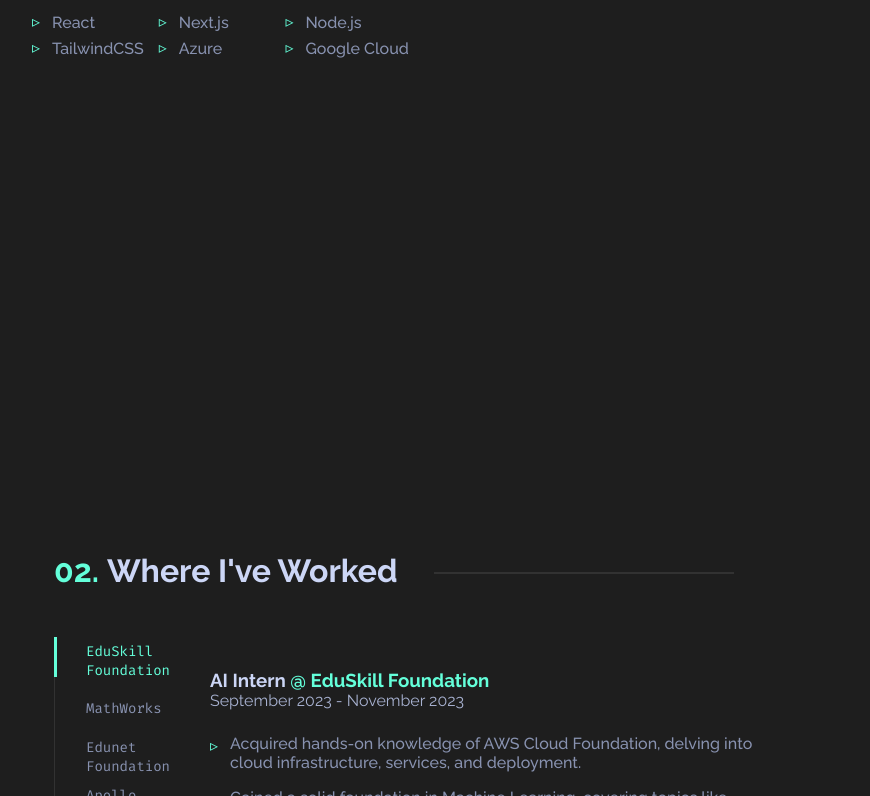
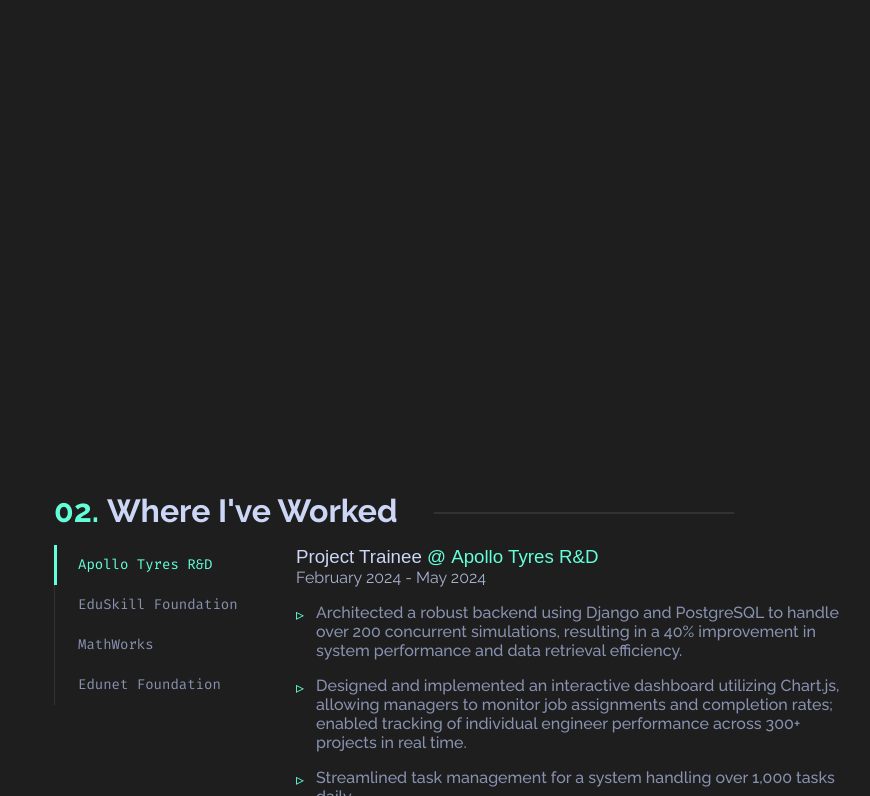
Before and after one commit to lohitkolluri/Portfolio, a Next.js app: page / in a window 1280 px wide. Shown: the part 2004-2800 px from the top of the page, without its empty margins (236-1106 px from the left). Built offline with nearby package versions, Linux system fonts and the light colour scheme.

Commit message:
✨ Add Custom Cursor Effect

```diff
--- a/src/pages/index.tsx
+++ b/src/pages/index.tsx
@@ -1,3 +1,4 @@
+import { useEffect } from "react";
 import Head from "next/head";
 import { useState } from "react";
 import Email from "../components/Email";
@@ -21,27 +22,93 @@
     setTimeout(() => setShowContent(true), 450);
   };
 
+  useEffect(() => {
+    const links = document.querySelectorAll("nav > .hover-this");
+    const cursor = document.querySelector(".cursor");
+
+    const animateit = (e) => {
+      const { offsetX: x, offsetY: y } = e,
+        { offsetWidth: width, offsetHeight: height } = e.target,
+        move = 25,
+        xMove = (x / width) * (move * 2) - move,
+        yMove = (y / height) * (move * 2) - move;
+
+      cursor.classList.add("cursor-animate");
+      cursor.style.transform = `translate(${xMove}px, ${yMove}px) scale(1.2)`;
+
+      if (e.type === "mouseleave") {
+        cursor.classList.remove("cursor-animate");
+        cursor.style.transform = "";
+      }
+    };
+
+    const editCursor = (e) => {
+      const cursor = document.querySelector(".cursor");
+      if (cursor) {
+        const { clientX: x, clientY: y } = e;
+        cursor.style.left = x + "px";
+        cursor.style.top = y + "px";
+        cursor.style.transition = "transform 0.2s ease";
+      }
+    };
+
+    const handleMouseDown = () => {
+      const cursor = document.querySelector(".cursor");
+      if (cursor) {
+        cursor.classList.add("clicked");
+        setTimeout(() => {
+          cursor.classList.remove("clicked");
+        }, 300);
+      }
+    };
+
+    links.forEach((link) => link.addEventListener("mousemove", animateit));
+    links.forEach((link) => link.addEventListener("mouseleave", animateit));
+    window.addEventListener("mousemove", editCursor);
+    window.addEventListener("mousedown", handleMouseDown);
+
+    // Add fade-in effect
+    const mainContent = document.querySelector("main");
+    if (mainContent) {
+      mainContent.classList.add("fade-in");
+      setTimeout(() => {
+        mainContent.classList.add("show");
+      }, 100); // Delay to allow for the fade-in effect
+    }
+
+    return () => {
+      links.forEach((link) => link.removeEventListener("mousemove", animateit));
+      links.forEach((link) => link.removeEventListener("mouseleave", animateit));
+      window.removeEventListener("mousemove", editCursor);
+      window.removeEventListener("mousedown", handleMouseDown);
+    };
+  }, []);
+
   return (
     <div className="app">
       <Head>
         <title>Lohit&apos;s Portfolio</title>
         <link rel="shortcut icon" href="/favicon.png" />
-        <meta name="google-site-verification" content="DgzOS3oNMuUQ4Y1sU7x860SgyvsYvnd1BCWQLFu0KT8" />
+        <meta
+          name="google-site-verification"
+          content="DgzOS3oNMuUQ4Y1sU7x860SgyvsYvnd1BCWQLFu0KT8"
+        />
       </Head>
       {showContent && (
         <>
           <Navbar />
           <SocialIcons />
           <Email />
-          <main style={{ paddingTop: '60px' }}>
+          <main style={{ paddingTop: "60px" }} className="fade-in">
             <Hero />
             <About />
             <Experience />
             <Projects />
-            <OtherProjects/>
+            <OtherProjects />
             <Contact />
           </main>
           <Footer />
+          <div className="cursor"></div>
         </>
       )}
       <Loader isLoading={isLoading} setIsLoading={handleLoaderLoaded} />
--- a/src/scss/globals.css
+++ b/src/scss/globals.css
@@ -8,6 +8,7 @@
   --light-slate: #a8b2d1;
   --lightest-slate: #ccd6f6;
   --theme-color: #64ffda;
+  cursor: none;
 }
 
 ::-moz-selection {
@@ -72,3 +73,132 @@
   align-items: center;
   min-height: 100vh;
 }
+
+
+
+.nav-wrapper {
+  width: 100%;
+  height: 100vh;
+  background: #161616;
+}
+
+nav {
+  width: 100%;
+  margin: 0 auto;
+  text-align: center;
+  position: absolute;
+  top: 50%;
+}
+
+.hover-this {
+  transition: all 0.3s ease;
+  transform: scale(1);
+}
+
+.hover-this:hover {
+  transform: scale(1.15) rotate(5deg);
+  box-shadow: 0 4px 8px rgba(0, 0, 0, 0.2);
+  background-color: var(--light-navy);
+  color: var(--theme-color);
+}
+
+span {
+  display: inline-block;
+  font-family: 'Russo One', sans-serif;
+  font-weight: 400;
+  pointer-events: none;
+  transition: transform 0.1s linear;
+}
+
+.cursor {
+  pointer-events: none;
+  position: fixed;
+  padding: 1.1rem;
+  background-color: var(--theme-color);
+  border-radius: 50%;
+  mix-blend-mode: difference;
+  transition: transform 0.3s ease, background-color 0.3s ease;
+  animation: cursor-float 1.5s ease-in-out infinite;
+  box-shadow: 0 0 10px var(--theme-color);
+}
+
+.cursor::after {
+  content: '';
+  position: absolute;
+  width: 30px;
+  height: 30px;
+  background-color: var(--theme-color);
+  border-radius: 50%;
+  opacity: 0.5;
+  transition: transform 0.2s ease, opacity 0.2s ease;
+  animation: trail 0.6s linear infinite;
+}
+
+@keyframes cursor-float {
+  0%, 100% {
+    transform: scale(1);
+  }
+  50% {
+    transform: scale(1.2);
+  }
+}
+
+@keyframes trail {
+  0% {
+    transform: translate(-50%, -50%) scale(1);
+    opacity: 0.5;
+  }
+  50% {
+    transform: translate(-50%, -50%) scale(1.5);
+    opacity: 0.2;
+  }
+  100% {
+    transform: translate(-50%, -50%) scale(1);
+    opacity: 0.5;
+  }
+}
+
+.hover-this:hover ~ .cursor {
+  background-color: var(--lightest-slate);
+  mix-blend-mode: normal;
+  box-shadow: 0 0 20px var(--theme-color);
+}
+
+.hover-this:hover .cursor {
+  background-color: var(--theme-color);
+}
+
+.cursor.clicked {
+  animation: click-animation 0.3s ease-out;
+}
+
+@keyframes click-animation {
+  0% {
+    transform: scale(1);
+  }
+  50% {
+    transform: scale(0.8);
+  }
+  100% {
+    transform: scale(1);
+  }
+}
+
+@media (min-width: 900px) {
+  nav {
+    display: flex;
+    justify-content: space-around;
+  }
+}
+
+@media (max-width: 900px) {
+  nav {
+    top: 30%;
+  }
+
+  .hover-this {
+    width: 100%;
+    padding: 20px 0;
+    display: inline-block;
+  }
+}
--- a/src/scss/sections/_expereince.scss
+++ b/src/scss/sections/_expereince.scss
@@ -6,7 +6,7 @@
     color: var(--lightest-slate);
     position: relative;
     h2 {
-      margin-bottom: 3rem;
+      margin-bottom: 1rem;
       font-size: var(--tx2large);
       font-weight: 700;
       &::before {
@@ -29,8 +29,8 @@
   }
   .container {
     display: grid;
-    grid-template-columns: 20% 80%;
-    gap: 1rem;
+    grid-template-columns: 30% 80%;
+    gap: 2rem;
     .exp-slider {
       list-style-type: none;
       position: relative;
@@ -53,8 +53,8 @@
         background-color: var(--lightest-navy);
       }
       &-item {
-        height: 3rem;
-        padding: 0 2rem;
+        height: 2.5rem;
+        padding: 0 1.5rem;
         display: flex;
         vertical-align: middle;
         cursor: pointer;
@@ -85,7 +85,6 @@
       font-family: var(--raleway);
       &-position {
         color: var(--lightest-slate);
-        margin-top: 2rem;
         &-company {
           color: var(--theme-color);
         }
@@ -98,7 +97,7 @@
         display: flex;
         flex-direction: column;
         gap: 1rem;
-        margin-top: 1.5rem;
+        margin-top: 1rem;
         padding-left: 20px;
         &-item {
           position: relative;
--- a/src/sections/Experience.tsx
+++ b/src/sections/Experience.tsx
@@ -15,14 +15,27 @@
 
   const experiences = [
     {
+      name: "Apollo Tyres R&D",
+      role: "Project Trainee",
+      url: "https://www.apollotyres.com/",
+      start: "February 2024",
+      end: "May 2024",
+      shortDescription: [
+        "Architected a robust backend using Django and PostgreSQL to handle over 200 concurrent simulations, resulting in a 40% improvement in system performance and data retrieval efficiency.",
+        "Designed and implemented an interactive dashboard utilizing Chart.js, allowing managers to monitor job assignments and completion rates; enabled tracking of individual engineer performance across 300+ projects in real time.",
+        "Streamlined task management for a system handling over 1,000 tasks daily.",
+        "Developed a web application that optimized the simulation workflow for Apollo Tyres, enhancing task allocation efficiency by approximately 30%.",
+      ],
+    },
+    {
       name: "EduSkill Foundation",
-      role: "AI Intern",
+      role: "Artificial Intelligence Intern",
       url: "https://www.eduskillsfoundation.org",
       start: "September 2023",
       end: "November 2023",
       shortDescription: [
-        "Acquired hands-on knowledge of AWS Cloud Foundation, delving into cloud infrastructure, services, and deployment.",
-        "Gained a solid foundation in Machine Learning, covering topics like algorithms, data analysis, and model building.",
+        "Completed AWS Machine Learning and AWS Cloud Practitioner courses, gaining proficiency in deploying and scaling ML models on AWS services such as S3, Elastic Container Service, and Lambda.",
+        "Acquired cloud computing skills, including cloud security, architecture, and networking in the AWS ecosystem.",
       ],
     },
     {
@@ -49,24 +62,13 @@
         "Utilized 12 regression algorithms for mental fitness analysis across 150+ countries.",
       ],
     },
-    {
-      name: "Apollo Tyres Ltd",
-      role: "Project Trainee",
-      url: "https://www.apollotyres.com/",
-      start: "February 2024",
-      end: "May 2024",
-      shortDescription: [
-        "Worked on a 4-month industrial project focused on Automation in Simulation and Data Management.",
-        "Collaborated with a talented team to develop innovative solutions for tyre simulation and data management.",
-      ],
-    },
   ];
 
   return (
     <motion.div
       className="experience"
       id="experience"
-      style={{ paddingTop: '250px' }}
+       style={{ paddingTop: '250px' }}
       initial="hidden"
       whileInView="visible"
       viewport={{ once: true }}
--- a/src/sections/OtherProjects.tsx
+++ b/src/sections/OtherProjects.tsx
@@ -3,7 +3,7 @@
 import { motion } from 'framer-motion';
 import { FiExternalLink, FiGithub } from 'react-icons/fi';
 import Button from "../components/Button";
-import repositories from '../util/featured';
+import repositories from '../utils/OtherProjectsProp';
 
 // Styled Components
 const ProjectsSection = styled.section`
```
Also changed, not shown: src/utils/OtherProjectsProp.js (renamed from src/util/featured.js).
